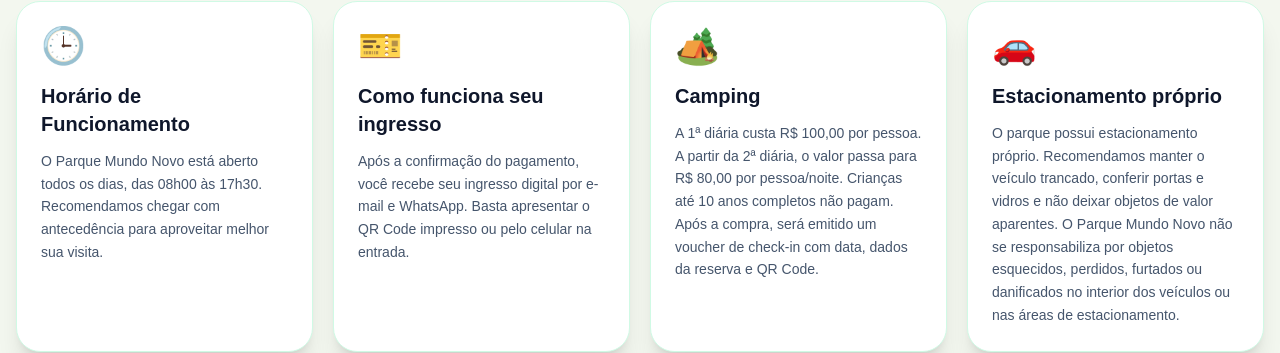
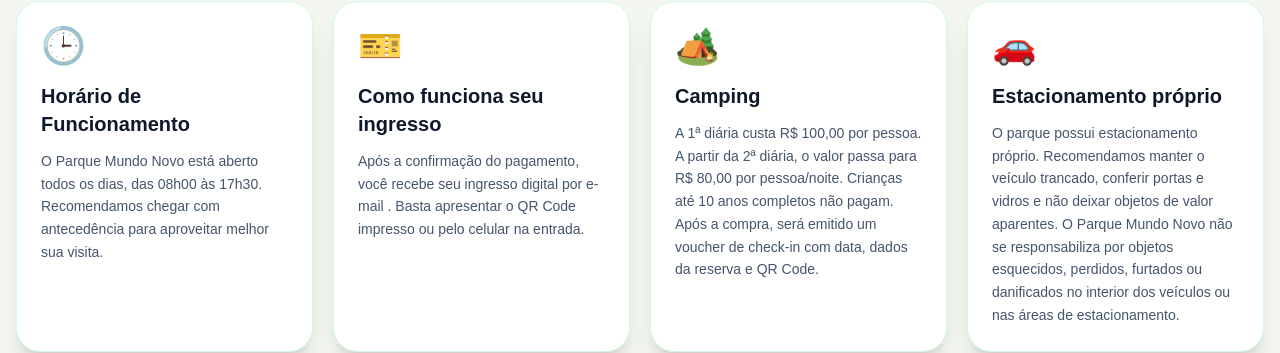
Before and after one commit to paulodutrabkj285-sketch/https-github.com-new, a Next.js app: page /ingressos in a window 1280 px wide. Shown: the part 3501-3854 px from the top of the page. Built offline with nearby package versions, Linux system fonts and the light colour scheme.

Commit message:
corrige texto do recebimento do ingresso

```diff
--- a/src/app/ingressos/page.tsx
+++ b/src/app/ingressos/page.tsx
@@ -178,7 +178,7 @@
       icone: "🎫",
       titulo: "Como funciona seu ingresso",
       texto:
-        "Após a confirmação do pagamento, você recebe seu ingresso digital por e-mail e WhatsApp. Basta apresentar o QR Code impresso ou pelo celular na entrada.",
+        "Após a confirmação do pagamento, você recebe seu ingresso digital por e-mail . Basta apresentar o QR Code impresso ou pelo celular na entrada.",
     },
     {
       icone: "🏕️",
```
